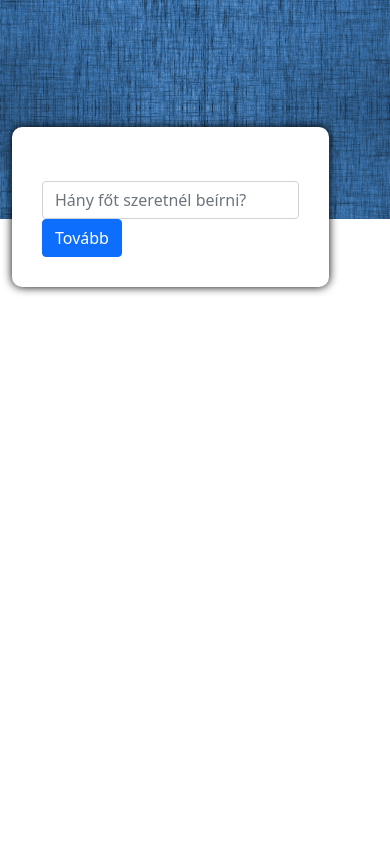
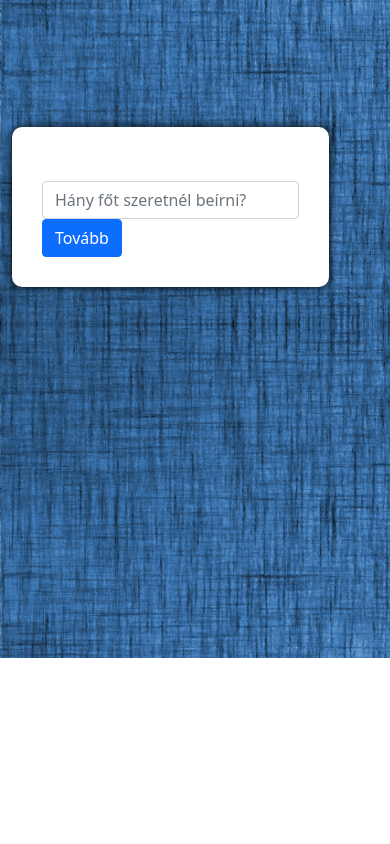
Before and after one commit to DavidGgly/KamillaEsDavid, a PHP site: page / in a window 390 px wide. Run offline with PHP 8.4, Linux system fonts and the light colour scheme.

Commit message:
Added a @media only part.

```diff
--- a/style.css
+++ b/style.css
@@ -14,4 +14,8 @@
     box-shadow: 0px 0px 10px 0px #000;
 }
 
-  }
+@media only screen and (max-width: 678px) {
+    .bg {
+        background-size: 300%;
+    }
+}
```
